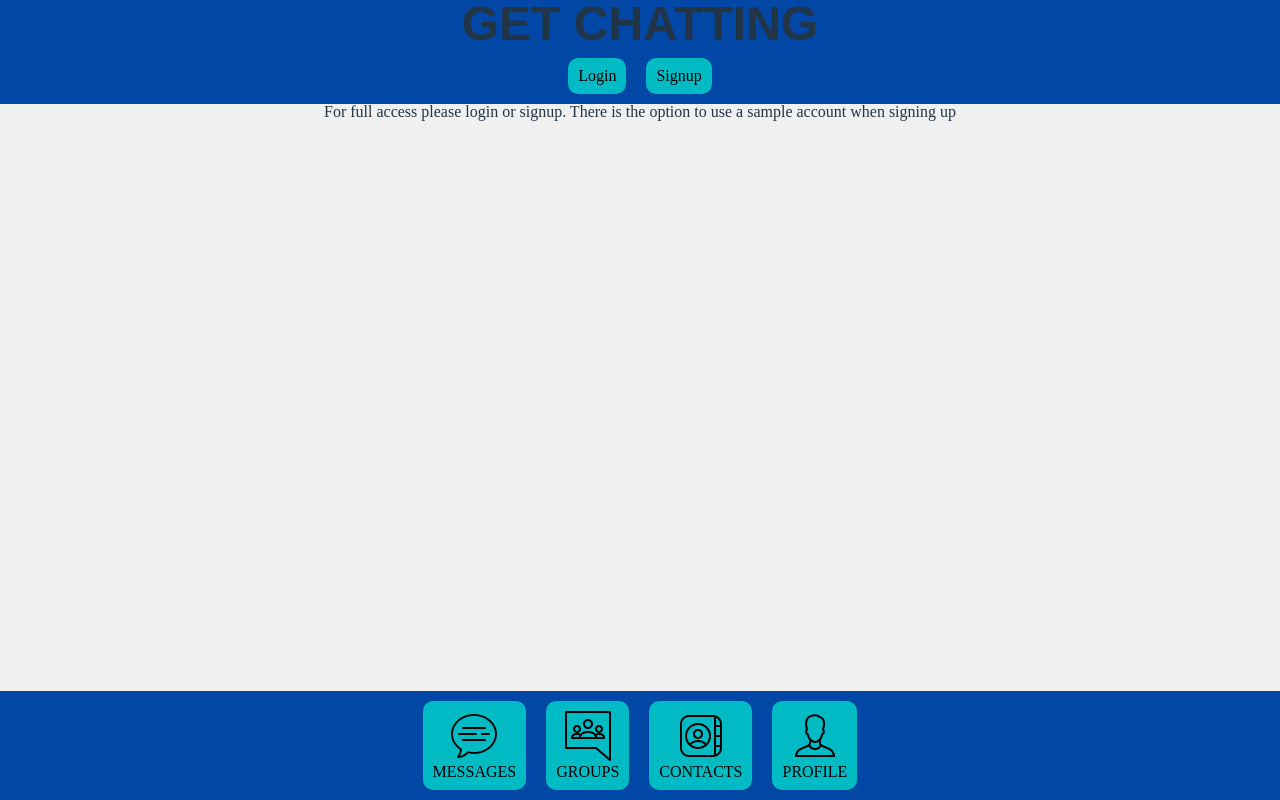
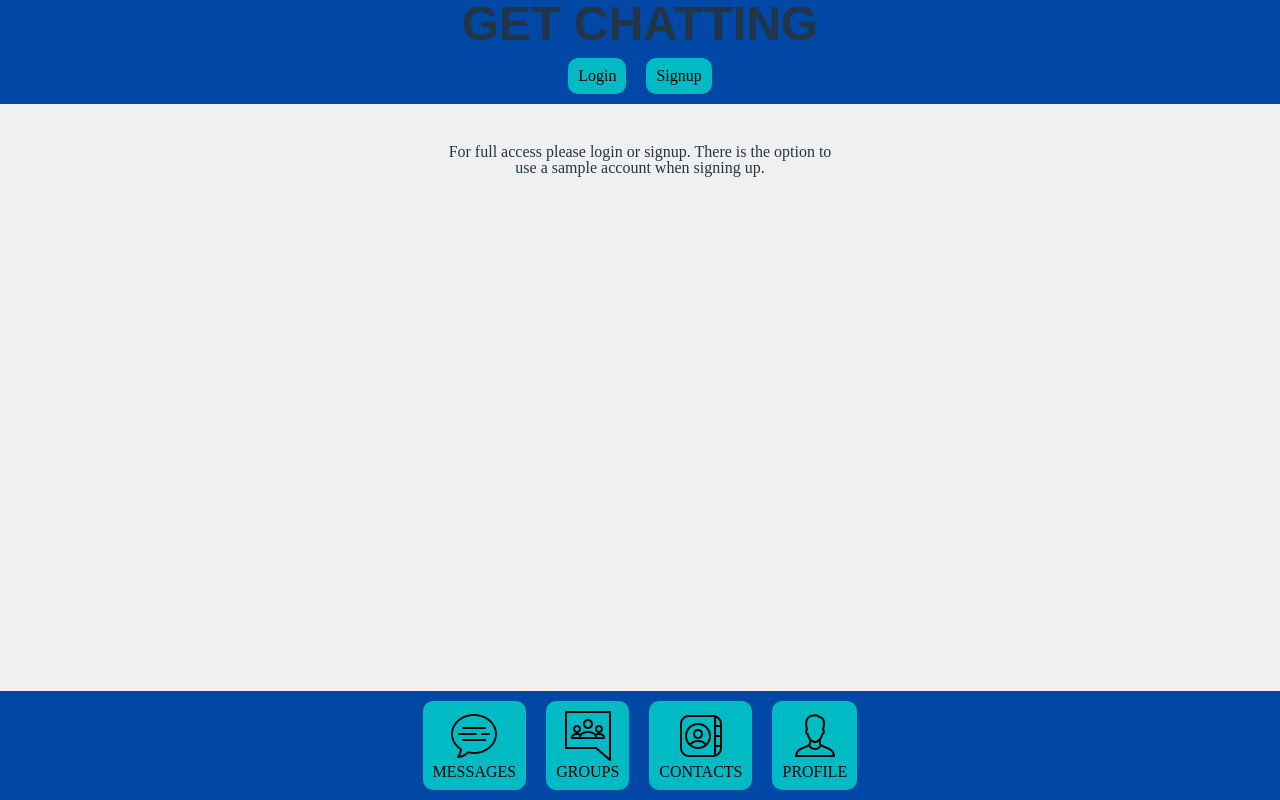
Before and after one commit to LukasDrinkwater/project-messaging-app, a React (Vite) app in the folder frontend/: page /landing-page in a window 1280 px wide. Built offline with nearby package versions, Linux system fonts and the light colour scheme; no server answers; a web font is replaced by a local one.

Commit message:
import LandingPage.css and added a container

```diff
--- a/frontend/src/components/pages/LandingPage.jsx
+++ b/frontend/src/components/pages/LandingPage.jsx
@@ -1,11 +1,15 @@
+import "./LandingPage.css";
+
 export default function LandingPage() {
   return (
     <>
       <div className="landingPageContainer">
-        <p>
-          For full access please login or signup. There is the option to use a
-          sample account when signing up
-        </p>
+        <div className="pContainer">
+          <p>
+            For full access please login or signup. There is the option to use a
+            sample account when signing up.
+          </p>
+        </div>
       </div>
     </>
   );
```
